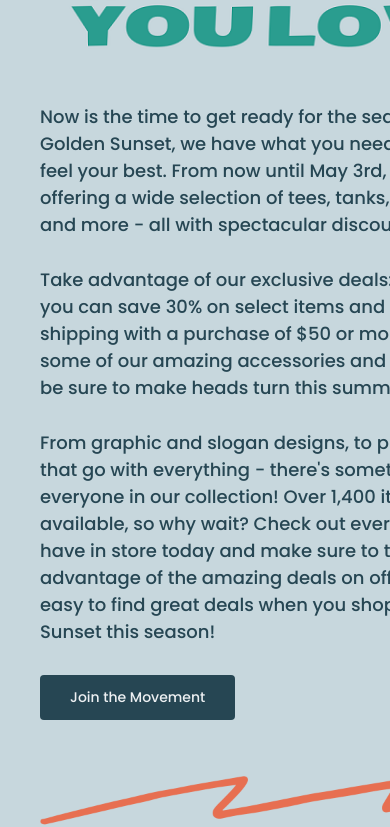
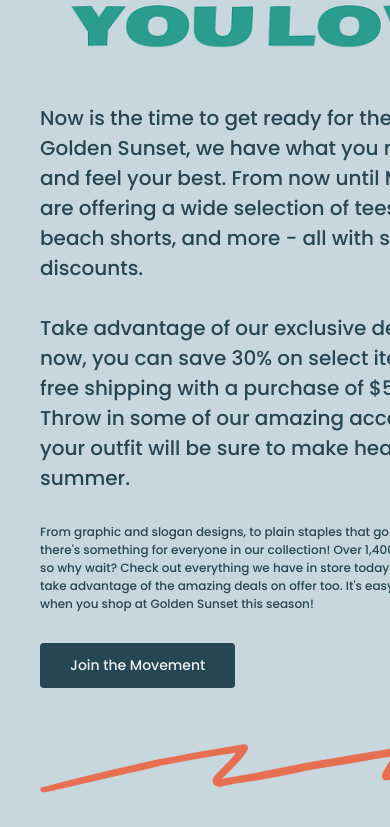
Before and after one commit to kevnhortn/golden-sunset, a plain HTML site: page index.html in a window 390 px wide. Shown: the part 619-1446 px from the top of the page. Drawn offline with Linux system fonts and the light colour scheme.

Commit message:
Fix paragraph font size on mobile

```diff
--- a/index.html
+++ b/index.html
@@ -7,7 +7,7 @@
 	<head>
 		<meta http-equiv="Content-Type" content="text/html; charset=utf-8" />
 		<meta http-equiv="X-UA-Compatible" content="IE=edge" />
-		<meta content="width=device-width, initial-scale=1" name="viewport" />
+		<meta name="viewport" content="width=device-width, initial-scale=1" />
 		<meta name="color-scheme" content="light dark" />
 		<meta name="supported-color-schemes" content="light dark" />
 		<title>Golden Sunset Beach Club</title>
@@ -32,7 +32,10 @@
 					max-width: 100% !important;
 				}
 				p {
-					font-size: 18px !important;
+					font-size: 20px !important;
+				}
+				p:last-of-type {
+					font-size: 12px !important;
 				}
 				.wrapper {
 					width: 100% !important;
```
